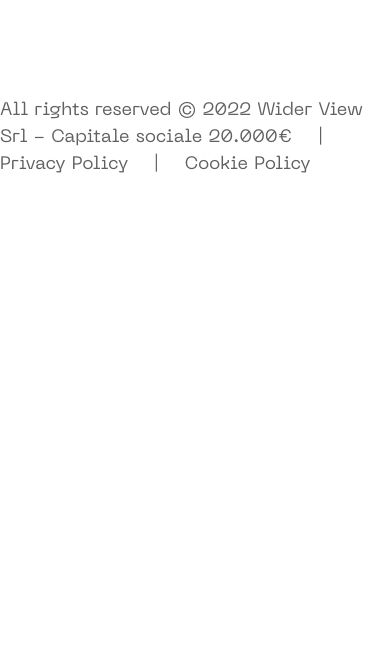
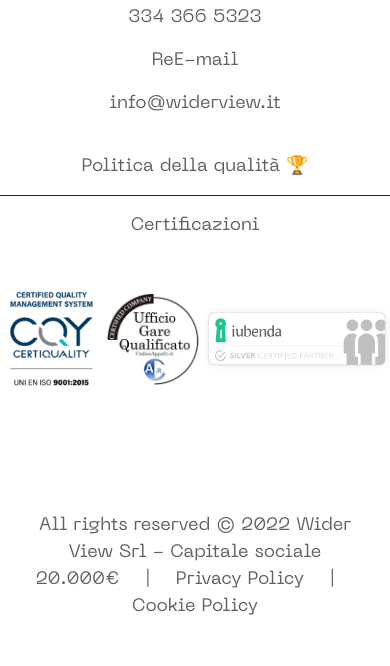
Before and after one commit to sleeepylala/Wider-View-Project, a website built with Parcel: page index.html in a window 390 px wide. Shown: the part 6605-7271 px from the top of the page. Before the commit the page ends 6829 px from the top, so only its background shows below. Built offline with nearby package versions, Linux system fonts and the light colour scheme; a web font is replaced by a local one.

Commit message:
footer respondsive

```diff
--- a/index.html
+++ b/index.html
@@ -427,6 +427,7 @@
           <div class="column-3">
             <p class="p-qualità">Politica della qualità 🏆</p>
             <p>Certificazioni</p>
+            <div class="container-certificazioni">
               <img
                 src="src/assets/images/Certificazione-1.png"
                 alt="certificazione-1"
@@ -435,11 +436,13 @@
                 src="src/assets/images/Certificazione-2.png"
                 alt="certificazione-2"
               />
+
               <div class="container-certificazione">
                 <img
                   src="src/assets/images/Certificazione-3.png"
                   alt="certificazione-3"
                 />
+              </div>
             </div>
           </div>
         </div>
--- a/src/assets/scss/components/_footer.scss
+++ b/src/assets/scss/components/_footer.scss
@@ -6,6 +6,8 @@
   flex-direction: column;
   justify-content: center;
   padding: 30px 0px;
+  padding-left: $padding-left-wrapper;
+  padding-right: $padding-right-wrapper;
   .container-logo {
     padding: 30px 50px;
   }
@@ -47,3 +49,26 @@
     padding-bottom: 15px;
   }
 }
+
+/* Media query per schermi piccoli */
+@media (max-width: 576px) {
+  .container-columns {
+    flex-direction: column;
+    text-align: center;
+    align-items: center;
+    justify-content: center;
+
+    .container-certificazioni {
+      display: flex;
+      flex-direction: row;
+      align-items: center;
+      padding-top: 30px;
+    }
+  }
+  .container-columns > div {
+    margin-bottom: 20px;
+  }
+  .container-copyright {
+    text-align: center;
+  }
+}
```
Also changed, not shown: dist/index.html, src/assets/css/style.css, 2 other files. Lines whose indentation alone changed are shown as unchanged.
